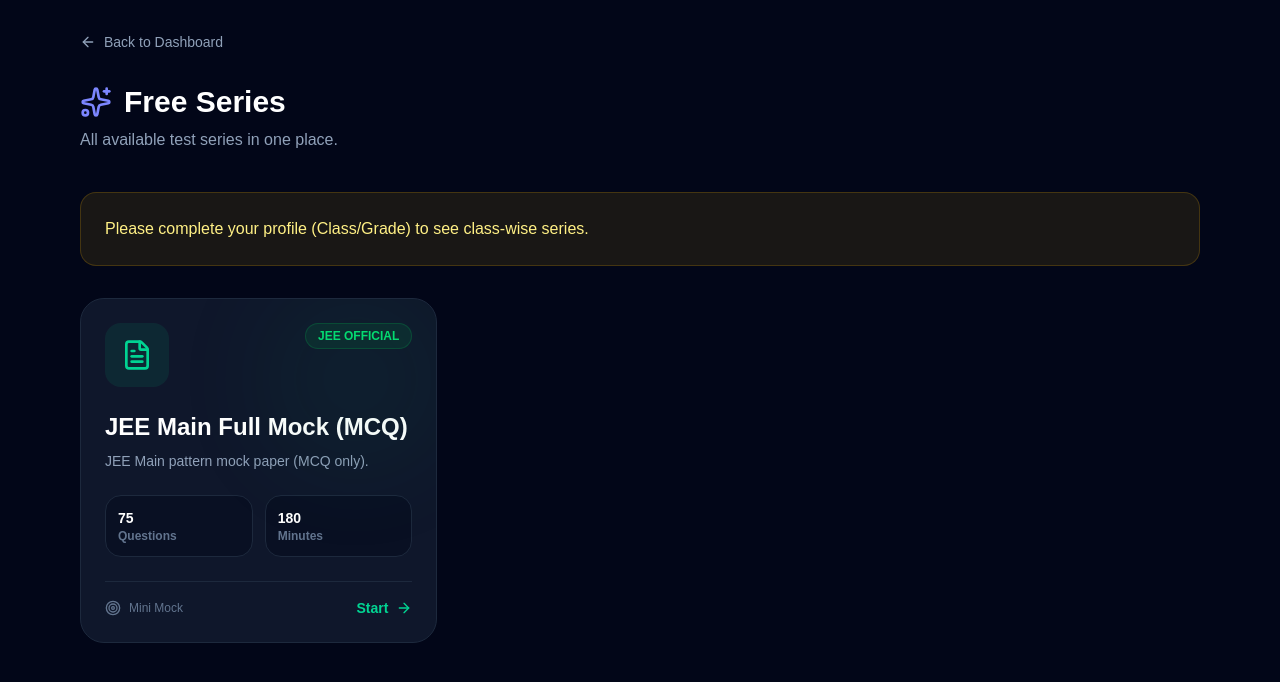
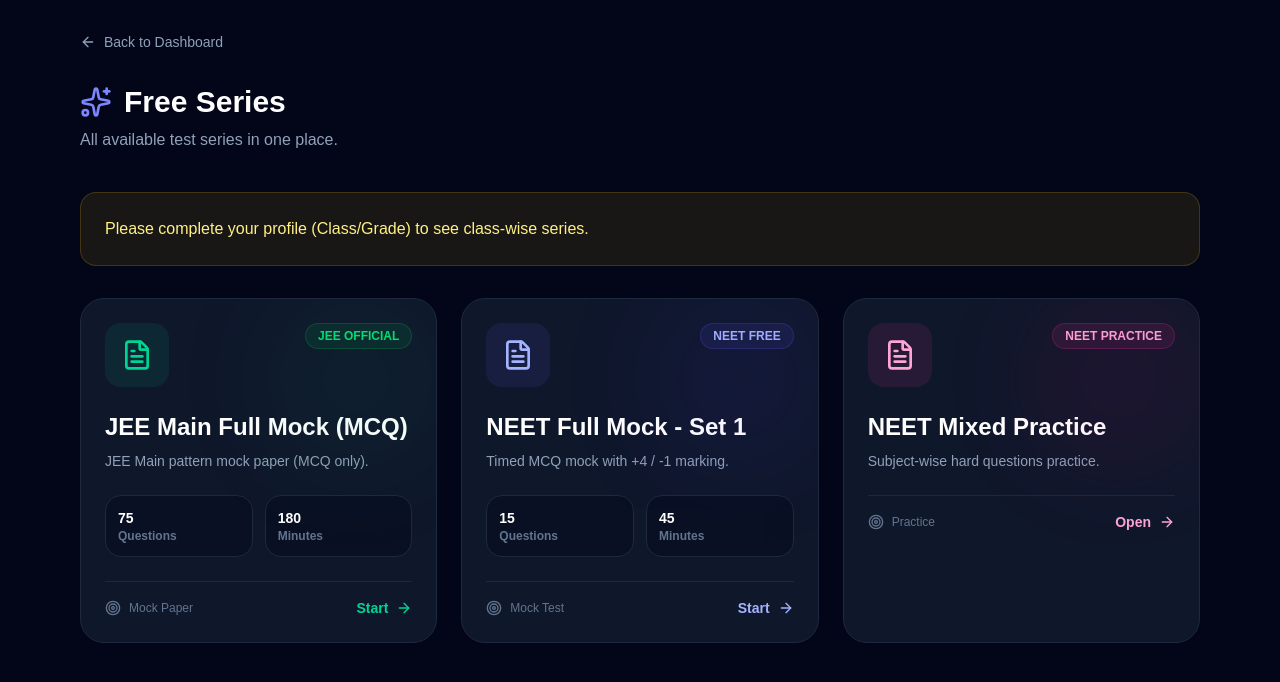
Before and after one commit to harss80/xamsathi-website, a Next.js app in the folder frontend/: page /dashboard/test-series/free-series in a window 1280 px wide. Shown: the top 682 px of the page. Built offline with nearby package versions, Linux system fonts and the light colour scheme; no server answers.

Commit message:
Show exam-specific free series for JEE/NEET

```diff
--- a/frontend/src/app/dashboard/test-series/free-series/page.tsx
+++ b/frontend/src/app/dashboard/test-series/free-series/page.tsx
@@ -34,6 +34,25 @@ export default function FreeSeriesPage() {
         }
     });
 
+    const [targetExam] = useState<string | null>(() => {
+        try {
+            if (typeof window === "undefined") return null;
+            const savedUser = localStorage.getItem("xamsathi_user");
+            if (!savedUser) return null;
+            const parsed = JSON.parse(savedUser) as Record<string, unknown>;
+            const te = parsed.target_exam ?? parsed.stream ?? parsed.course;
+            if (typeof te !== "string") return null;
+            return te;
+        } catch {
+            return null;
+        }
+    });
+
+    const stream = (targetExam || "").toUpperCase();
+    const showJee = stream.includes("JEE") && !stream.includes("NEET");
+    const showNeet = stream.includes("NEET") && !stream.includes("JEE");
+    const showBoth = !showJee && !showNeet;
+
     return (
         <div className="min-h-screen bg-slate-950 text-slate-200">
             <div className="max-w-6xl mx-auto px-4 py-8">
@@ -63,6 +82,7 @@ export default function FreeSeriesPage() {
                 )}
 
                 <div className="grid grid-cols-1 md:grid-cols-2 lg:grid-cols-3 gap-6">
+                    {(showJee || showBoth) && (
                         <Link
                             href="/dashboard/test-series/jee-mini-mock-1"
                             className="group relative p-6 rounded-3xl bg-slate-900 border border-slate-800 hover:border-emerald-500/50 transition-all hover:shadow-2xl hover:-translate-y-1 overflow-hidden"
@@ -94,13 +114,86 @@ export default function FreeSeriesPage() {
                             </div>
                             <div className="flex items-center justify-between mt-auto pt-4 border-t border-slate-800">
                                 <div className="flex items-center gap-2 text-xs text-slate-500">
-                                <Target className="w-4 h-4" /> Mini Mock
+                                    <Target className="w-4 h-4" /> Mock Paper
                                 </div>
                                 <div className="flex items-center gap-2 text-sm font-bold text-emerald-400 group-hover:translate-x-1 transition-transform">
                                     Start <ArrowRight className="w-4 h-4" />
                                 </div>
                             </div>
                         </Link>
+                    )}
+
+                    {(showNeet || showBoth) && (
+                        <Link
+                            href="/dashboard/test-series/neet/mock-1"
+                            className="group relative p-6 rounded-3xl bg-slate-900 border border-slate-800 hover:border-indigo-500/50 transition-all hover:shadow-2xl hover:-translate-y-1 overflow-hidden"
+                        >
+                            <div className="absolute top-0 right-0 p-20 opacity-10 group-hover:opacity-20 transition-opacity bg-indigo-600 blur-[60px] rounded-full" />
+                            <div className="flex items-start justify-between mb-6">
+                                <div className="p-4 rounded-2xl bg-indigo-500/10 text-indigo-300 group-hover:bg-indigo-500 group-hover:text-white transition-colors">
+                                    <FileText className="w-8 h-8" />
+                                </div>
+                                <div className="px-3 py-1 rounded-full bg-indigo-500/10 text-indigo-300 text-xs font-bold border border-indigo-500/20">
+                                    NEET FREE
+                                </div>
+                            </div>
+                            <h3 className="text-2xl font-bold text-white mb-2 group-hover:text-indigo-200 transition-colors">
+                                NEET Full Mock - Set 1
+                            </h3>
+                            <p className="text-slate-400 text-sm mb-6 line-clamp-2">
+                                Timed MCQ mock with +4 / -1 marking.
+                            </p>
+                            <div className="grid grid-cols-2 gap-3 mb-6">
+                                <div className="p-3 rounded-2xl bg-slate-950/40 border border-slate-800">
+                                    <div className="text-sm font-black text-white">15</div>
+                                    <div className="text-xs text-slate-500 font-bold">Questions</div>
+                                </div>
+                                <div className="p-3 rounded-2xl bg-slate-950/40 border border-slate-800">
+                                    <div className="text-sm font-black text-white">45</div>
+                                    <div className="text-xs text-slate-500 font-bold">Minutes</div>
+                                </div>
+                            </div>
+                            <div className="flex items-center justify-between mt-auto pt-4 border-t border-slate-800">
+                                <div className="flex items-center gap-2 text-xs text-slate-500">
+                                    <Target className="w-4 h-4" /> Mock Test
+                                </div>
+                                <div className="flex items-center gap-2 text-sm font-bold text-indigo-300 group-hover:translate-x-1 transition-transform">
+                                    Start <ArrowRight className="w-4 h-4" />
+                                </div>
+                            </div>
+                        </Link>
+                    )}
+
+                    {(showNeet || showBoth) && (
+                        <Link
+                            href="/dashboard/test-series/neet"
+                            className="group relative p-6 rounded-3xl bg-slate-900 border border-slate-800 hover:border-pink-500/50 transition-all hover:shadow-2xl hover:-translate-y-1 overflow-hidden"
+                        >
+                            <div className="absolute top-0 right-0 p-20 opacity-10 group-hover:opacity-20 transition-opacity bg-pink-600 blur-[60px] rounded-full" />
+                            <div className="flex items-start justify-between mb-6">
+                                <div className="p-4 rounded-2xl bg-pink-500/10 text-pink-300 group-hover:bg-pink-500 group-hover:text-white transition-colors">
+                                    <FileText className="w-8 h-8" />
+                                </div>
+                                <div className="px-3 py-1 rounded-full bg-pink-500/10 text-pink-300 text-xs font-bold border border-pink-500/20">
+                                    NEET PRACTICE
+                                </div>
+                            </div>
+                            <h3 className="text-2xl font-bold text-white mb-2 group-hover:text-pink-200 transition-colors">
+                                NEET Mixed Practice
+                            </h3>
+                            <p className="text-slate-400 text-sm mb-6 line-clamp-2">
+                                Subject-wise hard questions practice.
+                            </p>
+                            <div className="flex items-center justify-between mt-auto pt-4 border-t border-slate-800">
+                                <div className="flex items-center gap-2 text-xs text-slate-500">
+                                    <Target className="w-4 h-4" /> Practice
+                                </div>
+                                <div className="flex items-center gap-2 text-sm font-bold text-pink-300 group-hover:translate-x-1 transition-transform">
+                                    Open <ArrowRight className="w-4 h-4" />
+                                </div>
+                            </div>
+                        </Link>
+                    )}
                 </div>
             </div>
         </div>
```
Lines whose indentation alone changed are shown as unchanged.
